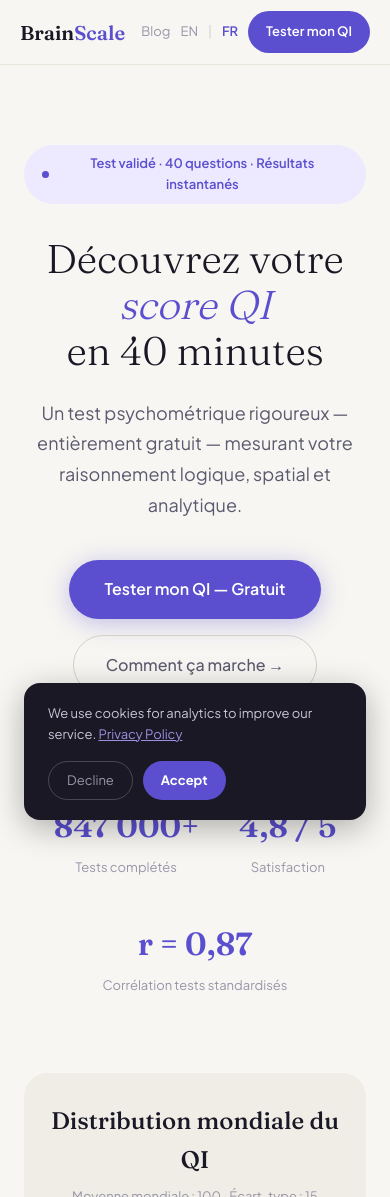
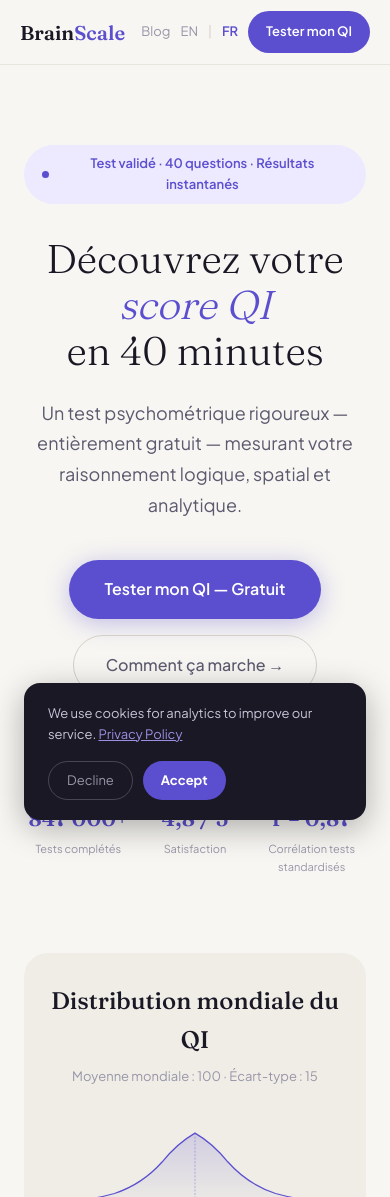
Before and after one commit to devbrainscale/brainscale, a Next.js app: page /fr in a window 390 px wide. Shown: the top 1197 px of the page. Built offline with nearby package versions, Linux system fonts and the light colour scheme.

Commit message:
fix: stats row always 3 columns on mobile (CSS grid)

```diff
--- a/src/app/fr/page.tsx
+++ b/src/app/fr/page.tsx
@@ -135,15 +135,15 @@ export default function FrHomePage() {
             </a>
           </div>
 
-          <div style={{ display: "flex", justifyContent: "center", gap: "40px", marginTop: "64px", paddingTop: "40px", borderTop: "1px solid #E8E5DC", flexWrap: "wrap" }}>
+          <div className="bs-stats-row" style={{ display: "grid", gridTemplateColumns: "repeat(3, 1fr)", gap: "16px", marginTop: "64px", paddingTop: "40px", borderTop: "1px solid #E8E5DC" }}>
             {[
               { value: "847 000+", label: "Tests complétés" },
               { value: "4,8 / 5", label: "Satisfaction" },
               { value: "r = 0,87", label: "Corrélation tests standardisés" },
             ].map((s) => (
               <div key={s.label} style={{ textAlign: "center" }}>
-                <div style={{ fontFamily: "var(--font-display, serif)", fontSize: "32px", fontWeight: 600, color: "#5B4FCF" }}>{s.value}</div>
-                <div style={{ fontSize: "13px", color: "#9896A8", marginTop: "4px" }}>{s.label}</div>
+                <div className="bs-stat-value" style={{ fontFamily: "var(--font-display, serif)", fontSize: "32px", fontWeight: 600, color: "#5B4FCF" }}>{s.value}</div>
+                <div className="bs-stat-label" style={{ fontSize: "13px", color: "#9896A8", marginTop: "4px" }}>{s.label}</div>
               </div>
             ))}
           </div>
@@ -435,6 +435,11 @@ export default function FrHomePage() {
           .fr-nav-blog { display: none !important; }
           .fr-nav-sep  { display: none !important; }
         }
+        @media (max-width: 500px) {
+          .bs-stat-value { font-size: 22px !important; }
+          .bs-stat-label { font-size: 11px !important; }
+          .bs-stats-row { gap: 8px !important; }
+        }
       `}</style>
 
       {/* FAQ Schema.org */}
--- a/src/app/page.tsx
+++ b/src/app/page.tsx
@@ -135,18 +135,25 @@ export default function HomePage() {
             </a>
           </div>
 
-          <div style={{ display: "flex", justifyContent: "center", gap: "56px", marginTop: "64px", paddingTop: "40px", borderTop: "1px solid #E8E5DC", flexWrap: "wrap" }}>
+          <div className="bs-stats-row" style={{ display: "grid", gridTemplateColumns: "repeat(3, 1fr)", gap: "16px", marginTop: "64px", paddingTop: "40px", borderTop: "1px solid #E8E5DC" }}>
             {[
               { value: "847,000+", label: "Tests completed" },
               { value: "4.8 / 5", label: "Satisfaction" },
               { value: "r = 0.87", label: "Correlation with standardized tests" },
             ].map((s) => (
               <div key={s.label} style={{ textAlign: "center" }}>
-                <div style={{ fontFamily: "var(--font-display, serif)", fontSize: "32px", fontWeight: 600, color: "#5B4FCF" }}>{s.value}</div>
-                <div style={{ fontSize: "13px", color: "#9896A8", marginTop: "4px" }}>{s.label}</div>
+                <div className="bs-stat-value" style={{ fontFamily: "var(--font-display, serif)", fontSize: "32px", fontWeight: 600, color: "#5B4FCF" }}>{s.value}</div>
+                <div className="bs-stat-label" style={{ fontSize: "13px", color: "#9896A8", marginTop: "4px" }}>{s.label}</div>
               </div>
             ))}
           </div>
+          <style>{`
+            @media (max-width: 500px) {
+              .bs-stat-value { font-size: 22px !important; }
+              .bs-stat-label { font-size: 11px !important; }
+              .bs-stats-row { gap: 8px !important; }
+            }
+          `}</style>
         </div>
       </section>
 
```
